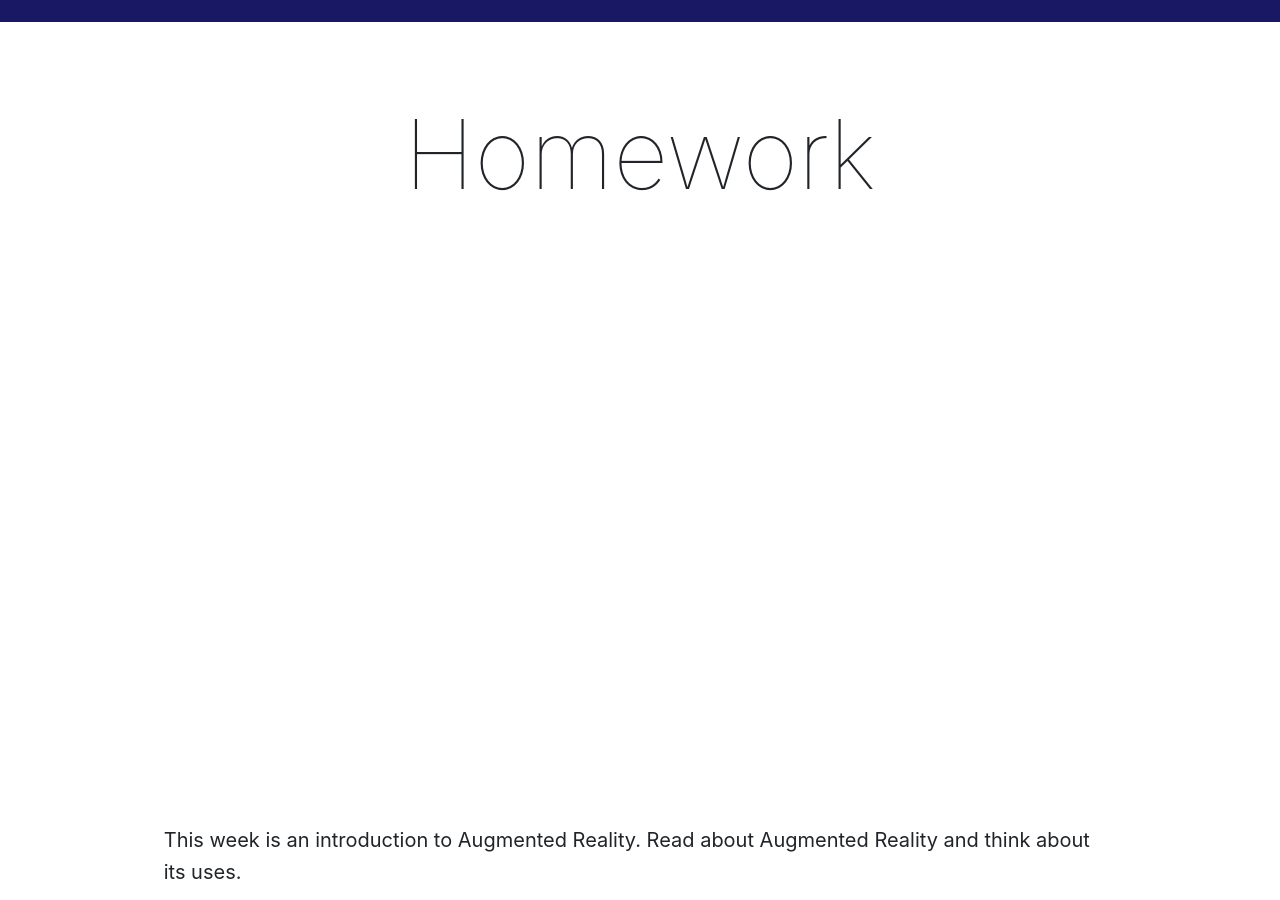
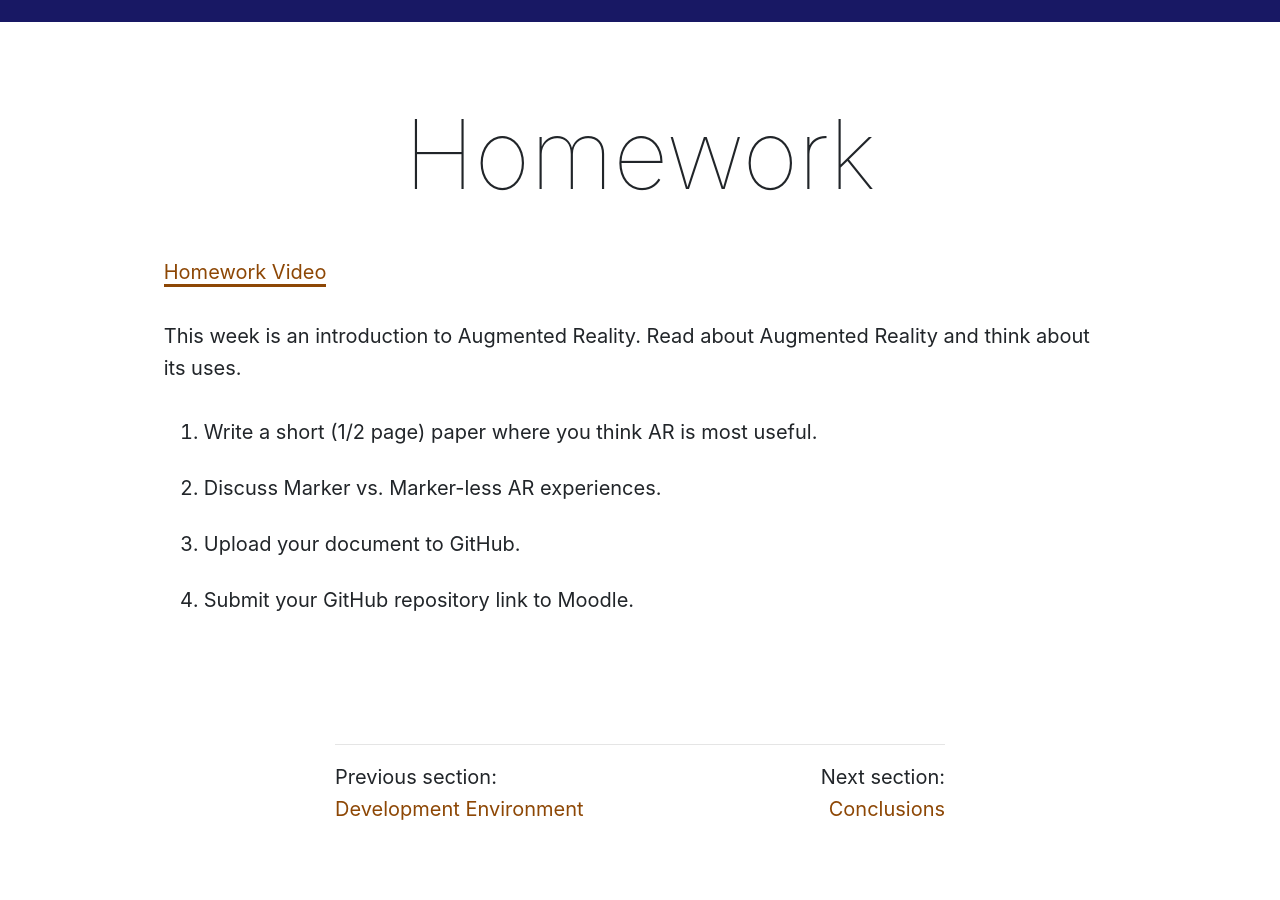
Before and after one commit to Montana-Media-Arts/391_ARVR-Fall2020, a Jekyll site: the page built from modules/week-2/_posts/2017-01-09-homework.md, in a window 1280 px wide and 900 px high, scrolled down 325 px. Built offline with Jekyll 4.4.1, drawn with Linux system fonts in a browser that asks for light colours; nearby versions of some CDN libraries; after the commit the page ends 1166 px from its top, so only the background shows below that.

Commit message:
Update 2017-01-09-homework.md

```diff
--- a/modules/week-2/_posts/2017-01-09-homework.md
+++ b/modules/week-2/_posts/2017-01-09-homework.md
@@ -5,7 +5,7 @@ module: 2
 
 # Homework
 
-<div class="embed-responsive embed-responsive-16by9"><iframe class="embed-responsive-item" src="" frameborder="0" allowfullscreen></iframe></div>
+<p><a href="" data-lity>Homework Video</a></p>
 
 This week is an introduction to Augmented Reality. Read about Augmented Reality and think about its uses.
 
```
